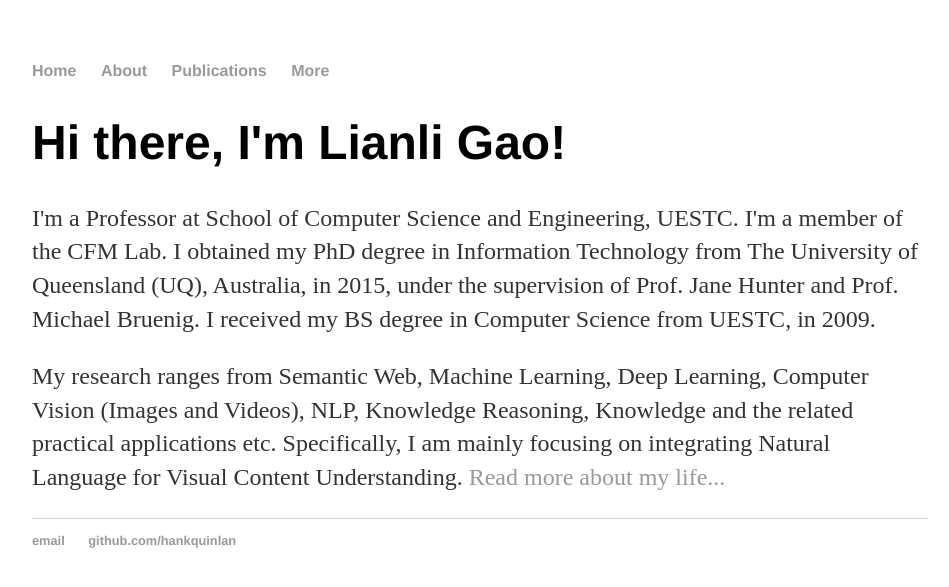
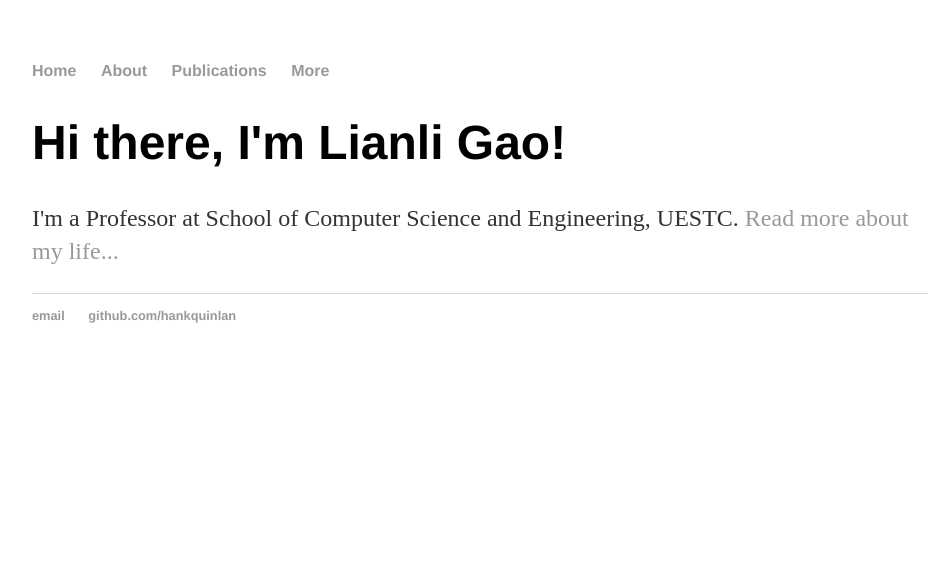
Before and after one commit to lianliGao/lianligao.github.io, a Jekyll site: the page built from index.html, in a window 1280 px wide. Shown: the top 587 px of the page, without its empty margins (160-1109 px from the left). Built offline with Jekyll 4.4.1, drawn with Linux system fonts in a browser that asks for light colours.

Commit message:
Update index.html

```diff
--- a/index.html
+++ b/index.html
@@ -5,10 +5,5 @@ title: Hank Quinlan, Horrible Cop
 
 		<div class="blurb">
 			<h1>Hi there, I'm Lianli Gao!</h1>
-			<p>I'm a Professor at School of Computer Science and Engineering, UESTC.
-			   I'm a member of the CFM Lab. I obtained my PhD degree in Information Technology from The University of Queensland (UQ), Australia, in 2015, under the supervision of Prof. Jane Hunter and Prof. Michael Bruenig. I received my BS degree in Computer Science from UESTC, in 2009.
-                        </p>
-			<p>
-My research ranges from Semantic Web, Machine Learning, Deep Learning, Computer Vision (Images and Videos), NLP, Knowledge Reasoning, Knowledge and the related practical applications etc.  Specifically, I am mainly focusing on integrating Natural Language for Visual Content Understanding.
-				<a href="/about">Read more about my life...</a></p>
+			<p>I'm a Professor at School of Computer Science and Engineering, UESTC. <a href="/about">Read more about my life...</a></p>
 		</div>
```
